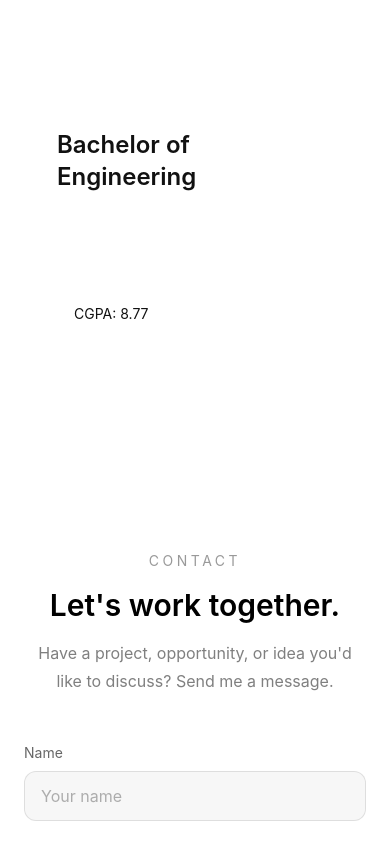
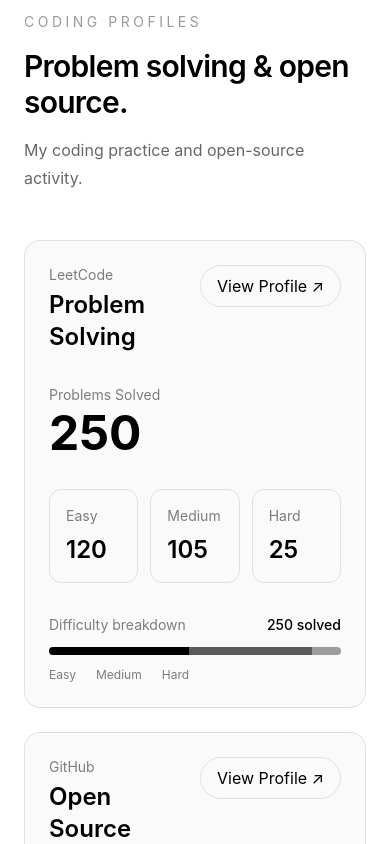
Before and after one commit to buildwithwasil/orbit, a React (Vite) app in the folder frontend/: page / in a window 390 px wide. Shown: the part 7340-8184 px from the top of the page. Built offline with nearby package versions, Linux system fonts and the light colour scheme.

Commit message:
Added CodingProfile Section

```diff
--- a/frontend/src/App.tsx
+++ b/frontend/src/App.tsx
@@ -6,7 +6,7 @@
 import Skill from "./components/Skill";
 import Experience from "./components/Experience";
 import Projects from "./components/Projects";
-import Education from "./components/Education";
+import CodingProfiles from "./components/CodingProfiles";
 import Contact from "./components/Contact";
 import Footer from "./components/Footer";
 
@@ -36,7 +36,7 @@
                 <Skill />
                 <Experience />
                 <Projects />
-                <Education />
+                <CodingProfiles />
                 <Contact />
             </main>
 
--- /dev/null
+++ b/frontend/src/components/CodingProfiles.tsx
@@ -0,0 +1,38 @@
+import LeetCodeCard from "./coding/LeetCodeCard";
+import GitHubCard from "./coding/GitHubCard";
+
+function CodingProfiles() {
+    return (
+        <section
+            id="coding-profiles"
+            className="border-b border-black/10 dark:border-white/10"
+        >
+            <div className="mx-auto max-w-7xl px-6 py-24">
+
+                {/* Section Heading */}
+                <div>
+                    <p className="text-sm uppercase tracking-[0.25em] text-black/40 dark:text-white/40">
+                        Coding Profiles
+                    </p>
+
+                    <h2 className="mt-4 text-3xl font-semibold tracking-tight text-black dark:text-white sm:text-4xl">
+                        Problem solving & open source.
+                    </h2>
+
+                    <p className="mt-4 max-w-2xl leading-7 text-black/60 dark:text-white/60">
+                        My coding practice and open-source activity.
+                    </p>
+                </div>
+
+                {/* Coding Profile Cards */}
+                <div className="mt-12 grid gap-6 lg:grid-cols-2">
+                    <LeetCodeCard />
+                    <GitHubCard />
+                </div>
+
+            </div>
+        </section>
+    );
+}
+
+export default CodingProfiles;
--- a/frontend/src/components/Education.tsx
+++ /dev/null
@@ -1,40 +0,0 @@
-function Education() {
-    return (
-        <section className="border-b border-white/10">
-            <div className="mx-auto max-w-7xl px-6 py-24">
-
-                <p className="text-sm uppercase tracking-[0.25em] text-white/40">
-                    Education
-                </p>
-
-                <div className="mt-8 rounded-2xl border border-white/10 bg-white/[0.02] p-8">
-
-                    <p className="text-sm text-white/40">
-                        2022 — 2026
-                    </p>
-
-                    <h2 className="mt-3 text-2xl font-semibold">
-                        Bachelor of Engineering
-                    </h2>
-
-                    <p className="mt-2 text-white/60">
-                        Information Science & Engineering
-                    </p>
-
-                    <p className="mt-1 text-white/40">
-                        Visvesvaraya Technological University
-                    </p>
-
-                    <div className="mt-6">
-            <span className="rounded-full border border-white/10 px-4 py-2 text-sm">
-              CGPA: 8.77
-            </span>
-                    </div>
-
-                </div>
-            </div>
-        </section>
-    );
-}
-
-export default Education;
--- a/frontend/src/components/Navbar.tsx
+++ b/frontend/src/components/Navbar.tsx
@@ -51,6 +51,12 @@
                     >
                         Projects
                     </a>
+                    <a
+                        href="#coding-profiles"
+                        className="text-sm text-black/60 transition hover:text-black dark:text-white/70 dark:hover:text-white"
+                    >
+                        CodingProfiles
+                    </a>
 
                     <a
                         href="#contact"
--- /dev/null
+++ b/frontend/src/components/coding/GitHubCard.tsx
@@ -0,0 +1,48 @@
+function GitHubCard() {
+    return (
+        <div className="rounded-2xl border border-black/10 bg-black/[0.02] p-6 dark:border-white/10 dark:bg-white/[0.02]">
+
+            {/* Header */}
+            <div className="flex items-start justify-between gap-4">
+
+                <div>
+                    <p className="text-sm text-black/50 dark:text-white/50">
+                        GitHub
+                    </p>
+
+                    <h3 className="mt-1 text-2xl font-semibold text-black dark:text-white">
+                        Open Source Activity
+                    </h3>
+                </div>
+
+                <a
+                    href="https://github.com/buildwithwasil"
+                    target="_blank"
+                    rel="noopener noreferrer"
+                    className="shrink-0 rounded-full border border-black/10 px-4 py-2 text-sm font-medium text-black transition-colors hover:bg-black hover:text-white dark:border-white/10 dark:text-white dark:hover:bg-white dark:hover:text-black"
+                >
+                    View Profile ↗
+                </a>
+
+            </div>
+
+            {/* GitHub Contribution Graph */}
+            <div className="mt-8 overflow-hidden rounded-xl border border-black/10 bg-white p-4 dark:border-white/10 dark:bg-black">
+
+                <img
+                    src="https://ghchart.rshah.org/buildwithwasil"
+                    alt="GitHub contribution graph"
+                    className="w-full"
+                />
+
+            </div>
+
+            <p className="mt-4 text-sm leading-6 text-black/50 dark:text-white/50">
+                Contributions and activity across my GitHub projects.
+            </p>
+
+        </div>
+    );
+}
+
+export default GitHubCard;
--- /dev/null
+++ b/frontend/src/components/coding/LeetCodeCard.tsx
@@ -0,0 +1,132 @@
+function LeetCodeCard() {
+    const stats = {
+        total: 250,
+        easy: 120,
+        medium: 105,
+        hard: 25,
+    };
+
+    return (
+        <div className="rounded-2xl border border-black/10 bg-black/[0.02] p-6 dark:border-white/10 dark:bg-white/[0.02]">
+
+            {/* Header */}
+            <div className="flex items-start justify-between gap-4">
+
+                <div>
+                    <p className="text-sm text-black/50 dark:text-white/50">
+                        LeetCode
+                    </p>
+
+                    <h3 className="mt-1 text-2xl font-semibold text-black dark:text-white">
+                        Problem Solving
+                    </h3>
+                </div>
+
+                <a
+                    href="https://leetcode.com/u/wasilahmad/"
+                    target="_blank"
+                    rel="noopener noreferrer"
+                    className="shrink-0 rounded-full border border-black/10 px-4 py-2 text-sm font-medium text-black transition-colors hover:bg-black hover:text-white dark:border-white/10 dark:text-white dark:hover:bg-white dark:hover:text-black"
+                >
+                    View Profile ↗
+                </a>
+
+            </div>
+
+            {/* Total */}
+            <div className="mt-8">
+                <p className="text-sm text-black/50 dark:text-white/50">
+                    Problems Solved
+                </p>
+
+                <p className="mt-1 text-5xl font-bold text-black dark:text-white">
+                    {stats.total}
+                </p>
+            </div>
+
+            {/* Difficulty */}
+            <div className="mt-8 grid grid-cols-3 gap-3">
+
+                <div className="rounded-xl border border-black/10 p-4 dark:border-white/10">
+                    <p className="text-sm text-black/50 dark:text-white/50">
+                        Easy
+                    </p>
+
+                    <p className="mt-2 text-2xl font-semibold text-black dark:text-white">
+                        {stats.easy}
+                    </p>
+                </div>
+
+                <div className="rounded-xl border border-black/10 p-4 dark:border-white/10">
+                    <p className="text-sm text-black/50 dark:text-white/50">
+                        Medium
+                    </p>
+
+                    <p className="mt-2 text-2xl font-semibold text-black dark:text-white">
+                        {stats.medium}
+                    </p>
+                </div>
+
+                <div className="rounded-xl border border-black/10 p-4 dark:border-white/10">
+                    <p className="text-sm text-black/50 dark:text-white/50">
+                        Hard
+                    </p>
+
+                    <p className="mt-2 text-2xl font-semibold text-black dark:text-white">
+                        {stats.hard}
+                    </p>
+                </div>
+
+            </div>
+
+            {/* Difficulty Graph */}
+            <div className="mt-8">
+
+                <div className="flex justify-between text-sm">
+                    <span className="text-black/50 dark:text-white/50">
+                        Difficulty breakdown
+                    </span>
+
+                    <span className="font-medium text-black dark:text-white">
+                        {stats.total} solved
+                    </span>
+                </div>
+
+                <div className="mt-3 flex h-2 overflow-hidden rounded-full bg-black/10 dark:bg-white/10">
+
+                    <div
+                        className="bg-black dark:bg-white"
+                        style={{
+                            width: `${(stats.easy / stats.total) * 100}%`,
+                        }}
+                    />
+
+                    <div
+                        className="bg-black/60 dark:bg-white/60"
+                        style={{
+                            width: `${(stats.medium / stats.total) * 100}%`,
+                        }}
+                    />
+
+                    <div
+                        className="bg-black/30 dark:bg-white/30"
+                        style={{
+                            width: `${(stats.hard / stats.total) * 100}%`,
+                        }}
+                    />
+
+                </div>
+
+                <div className="mt-3 flex gap-5 text-xs text-black/50 dark:text-white/50">
+                    <span>Easy</span>
+                    <span>Medium</span>
+                    <span>Hard</span>
+                </div>
+
+            </div>
+
+        </div>
+    );
+}
+
+export default LeetCodeCard;
```
